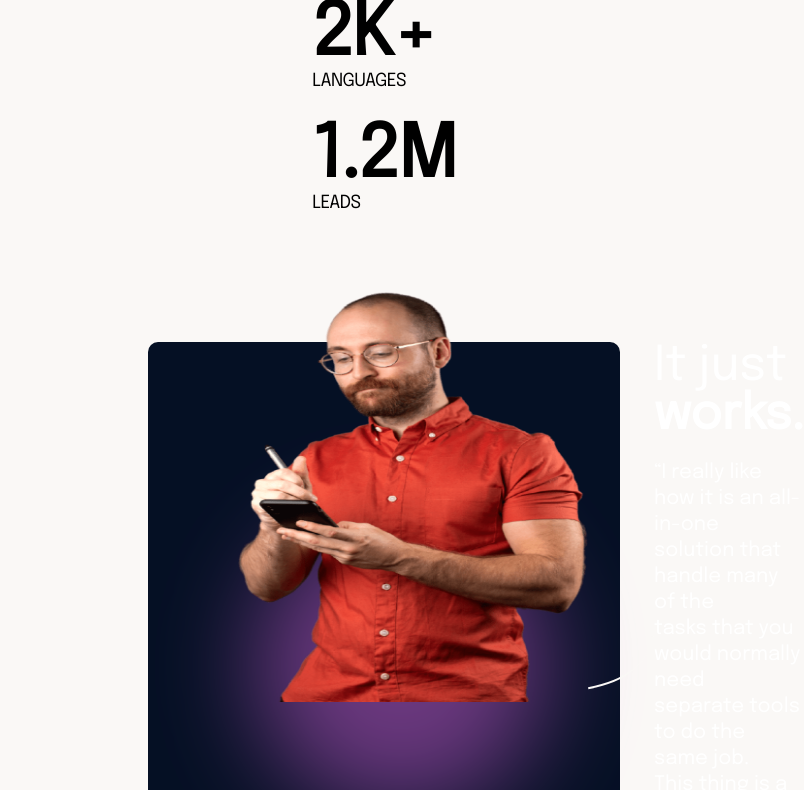
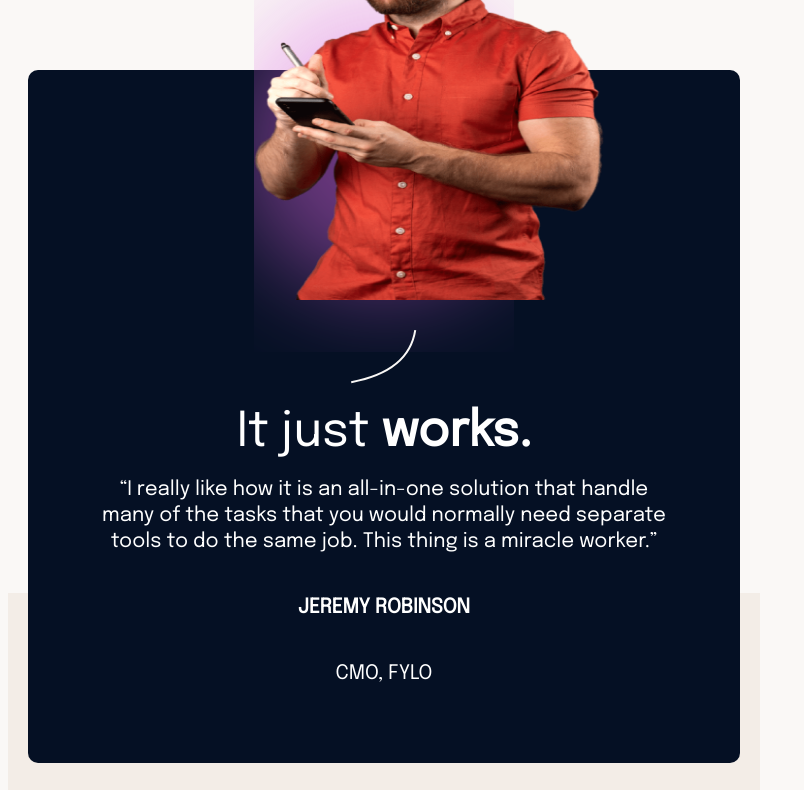
Before and after one commit to Gregaidoo/Portfolio-project, a plain HTML site: page index.html in a window 768 px wide. Shown: the part 837-1627 px from the top of the page, 804 px wide, since content can reach past the window. Drawn offline with Linux system fonts and the light colour scheme.

Commit message:
'build_tablet_version'

```diff
--- a/index.html
+++ b/index.html
@@ -53,7 +53,7 @@
             <p>COMPANIES</p>
           </div>
           <div class="stat-list">
-            <h3>2K+</h3>
+            <h3>8</h3>
             <p>LANGUAGES</p>
           </div>
           <div class="stat-list">
@@ -76,8 +76,8 @@
         <div class="profile-flex-right">
           <div class="profile-info">
             <h4>It just <span class="bold">works.</span></h4>
-            <p>“I really like how it is an all-in-one <br> solution that handle many of the <br> tasks that you would
-              normally need <br> separate tools to do the same job. <br> This thing is a miracle worker.”</p>
+            <p>“I really like how it is an all-in-one  solution that handle many of the  tasks that you would
+              normally need  separate tools to do the same job.  This thing is a miracle worker.”</p>
             <p><span class="bold">JEREMY ROBINSON</span></p>
             <p>CMO, FYLO</p>
           </div>
--- a/style.css
+++ b/style.css
@@ -4,16 +4,12 @@
 body {
   background-color: #faf8f6;
   font-size: 18px;
-  /* line-height: 32px;
-    letter-spacing: 0px; */
 }
-
 h3 {
   font-size: 72px;
   font-weight: lighter;
   letter-spacing: -1px;
 }
-
 .profile > h4 {
   font-size: 48px;
   font-weight: lighter;
@@ -24,6 +20,10 @@ h3 {
   letter-spacing: 0px;
   font-weight: lighter;
   line-height: 26px;
+  padding-right: 80px;
+}
+.heading-p {
+  padding-right: 50%;
 }
 .stat-list > p {
   font-weight: normal;
@@ -39,7 +39,6 @@ h3 {
 .stat-list {
   margin: 30px 0;
 }
-
 .container {
   padding: 10px 140px;
 }
@@ -73,7 +72,6 @@ button.head:hover {
   clear: both;
   padding: 0px 0;
 }
-
 .hero-item-left {
   position: relative;
   flex: 80%;
@@ -85,7 +83,6 @@ button.head:hover {
 .hero-text {
   padding-bottom: 80px;
 }
-
 button.hero {
   background-color: #172339;
   border-radius: 5px;
@@ -226,6 +223,7 @@ button.hero:hover {
 }
 
 /* mobile responsiveness */
+
 @media (max-width: 600px) {
   .container {
     padding: 5px 0px;
@@ -233,7 +231,9 @@ button.hero:hover {
   .hero-image {
     display: none;
   }
-
+  .heading-p {
+    padding-right: 0;
+  }
   .hero-item-left {
     background-repeat: no-repeat;
     background-image: none;
@@ -243,35 +243,36 @@ button.hero:hover {
     position: relative;
     justify-content: right;
     align-items: center;
-
   }
-   .hero{
-       margin: 0;
-       padding: 0px 20px;
-   }
+  .hero {
+    margin: 0;
+    padding: 0px 20px;
+  }
   .hero-mobile {
     display: inline;
     width: 100%;
     object-fit: cover;
     margin-top: 40px;
-
   }
-  .hero-text > h3{
-      font-size: 48px;
+  .hero-text > h3 {
+    font-size: 48px;
   }
   .stat-list {
     text-align: center;
   }
-  .hero-stat{
-      margin: 0px 0px 40px 0px ;
+  .hero-stat {
+    margin: 0px 0px 40px 0px;
   }
-  .hero-text{
+  .hero-text {
     padding-bottom: 0;
   }
 
   .profile-flex-left {
     flex: 100%;
-    padding-left: 90px;
+    display: flex;
+    align-items: center;
+    justify-content: center;
+    padding: 0;
   }
   .profile-flex-right {
     flex: 100%;
@@ -290,13 +291,18 @@ button.hero:hover {
     height: 350px;
     margin-top: -150px;
     display: flex;
-   padding: auto;
+
+    justify-content: center;
+    align-items: center;
   }
   .profile-info {
     text-align: center;
     display: flex;
     flex-direction: column;
     justify-content: center;
+  }
+  .profile-info > p {
+    padding: 0 40px;
   }
   .profile-flex-right {
     flex-direction: column;
@@ -328,9 +334,14 @@ button.hero:hover {
     margin: 30px auto;
     padding: auto;
   }
+  .profile-info {
+    text-align: center;
+    display: flex;
+    flex-direction: column;
+    justify-content: center;
+  }
   .profile-curve > img {
     display: flex;
-    margin-right: 90px;
   }
   .profile-flex-left {
     display: flex;
@@ -342,9 +353,81 @@ button.hero:hover {
     left: 185px;
     width: 50px;
   }
-  .hero-pattern > img{
+  .hero-pattern > img {
     width: 180px;
   }
+}
 
+/* tablet responsiveness */
 
+@media (min-width: 768px) and (max-width: 1024px) {
+  .hero-item-right {
+    flex: 100%;
+    flex-direction: row;
+    display: flex;
+  }
+  .hero-stat {
+    flex: 100%;
+    display: flex;
+    justify-content: space-evenly;
+  }
+  .profile-curve {
+    display: flex;
+    align-items: center;
+    justify-content: center;
+    margin: 30px auto;
+    padding: auto;
+  }
+  .profile-curve > img {
+    display: flex;
+    margin: 0 0 40px 0;
+  }
+  .profile-flex-left {
+    display: flex;
+    flex-direction: column;
+    padding: auto;
+  }
+  .profile-flex-left {
+    flex: 100%;
+    padding-left: 0px;
+  }
+  .profile-flex-right {
+    flex: 100%;
+    align-items: center;
+    display: flex;
+  }
+  .profile {
+    display: flex;
+    background-color: #051024;
+    width: 100%;
+    padding: 0px;
+    flex-direction: column;
+    align-items: center;
+  }
+  .profile-info {
+    text-align: center;
+    display: flex;
+    flex-direction: column;
+    justify-content: center;
+    padding: 5px 65px;
+  }
+  .profile-info > p {
+    padding: 0;
+  }
+  .container {
+    padding: 10px 20px;
+  }
+  .footer {
+    padding: 10px 20px;
+  }
+  .profile-flex-left {
+    width: 260px;
+    height: 350px;
+    margin-top: -130px;
+    display: flex;
+    padding: auto;
+  }
+  .hero-item-right {
+    margin: 40px 0px 80px 0px;
+  }
 }
```
